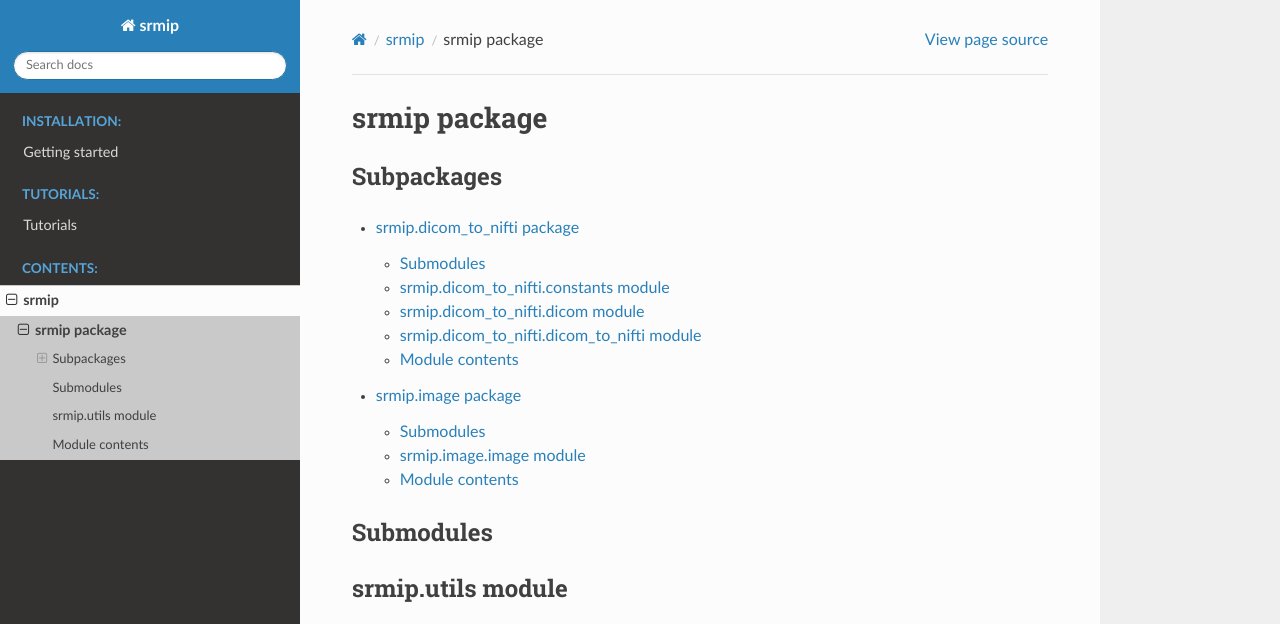
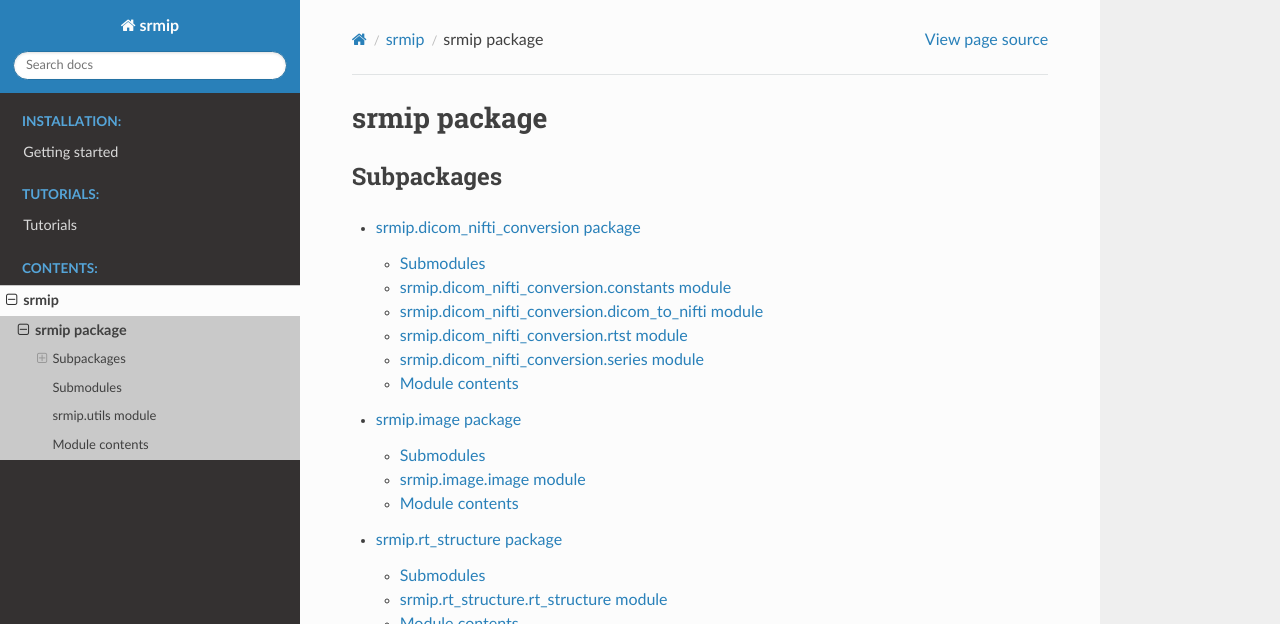
Before and after one commit to pymaitre/resmip, a Sphinx documentation site: the page built from docs/source/srmip.rst, in a window 1280 px wide and 1241 px high, cut to the strip 0-624 px from the top of the window. Built offline with Sphinx 7.4.7 and the Read the Docs theme 2.0.0, drawn with Linux system fonts in a browser that asks for light colours.

```diff
--- /dev/null
+++ b/docs/source/srmip.dicom_nifti_conversion.rst
@@ -0,0 +1,45 @@
+srmip.dicom\_nifti\_conversion package
+======================================
+
+Submodules
+----------
+
+srmip.dicom\_nifti\_conversion.constants module
+-----------------------------------------------
+
+.. automodule:: srmip.dicom_nifti_conversion.constants
+   :members:
+   :undoc-members:
+   :show-inheritance:
+
+srmip.dicom\_nifti\_conversion.dicom\_to\_nifti module
+------------------------------------------------------
+
+.. automodule:: srmip.dicom_nifti_conversion.dicom_to_nifti
+   :members:
+   :undoc-members:
+   :show-inheritance:
+
+srmip.dicom\_nifti\_conversion.rtst module
+------------------------------------------
+
+.. automodule:: srmip.dicom_nifti_conversion.rtst
+   :members:
+   :undoc-members:
+   :show-inheritance:
+
+srmip.dicom\_nifti\_conversion.series module
+--------------------------------------------
+
+.. automodule:: srmip.dicom_nifti_conversion.series
+   :members:
+   :undoc-members:
+   :show-inheritance:
+
+Module contents
+---------------
+
+.. automodule:: srmip.dicom_nifti_conversion
+   :members:
+   :undoc-members:
+   :show-inheritance:
--- a/docs/source/srmip.dicom_to_nifti.rst
+++ /dev/null
@@ -1,37 +0,0 @@
-srmip.dicom\_to\_nifti package
-==============================
-
-Submodules
-----------
-
-srmip.dicom\_to\_nifti.constants module
----------------------------------------
-
-.. automodule:: srmip.dicom_to_nifti.constants
-   :members:
-   :undoc-members:
-   :show-inheritance:
-
-srmip.dicom\_to\_nifti.dicom module
------------------------------------
-
-.. automodule:: srmip.dicom_to_nifti.dicom
-   :members:
-   :undoc-members:
-   :show-inheritance:
-
-srmip.dicom\_to\_nifti.dicom\_to\_nifti module
-----------------------------------------------
-
-.. automodule:: srmip.dicom_to_nifti.dicom_to_nifti
-   :members:
-   :undoc-members:
-   :show-inheritance:
-
-Module contents
----------------
-
-.. automodule:: srmip.dicom_to_nifti
-   :members:
-   :undoc-members:
-   :show-inheritance:
--- a/docs/source/srmip.rst
+++ b/docs/source/srmip.rst
@@ -7,8 +7,9 @@ Subpackages
 .. toctree::
    :maxdepth: 4
 
-   srmip.dicom_to_nifti
+   srmip.dicom_nifti_conversion
    srmip.image
+   srmip.rt_structure
 
 Submodules
 ----------
--- /dev/null
+++ b/docs/source/srmip.rt_structure.rst
@@ -0,0 +1,21 @@
+srmip.rt\_structure package
+===========================
+
+Submodules
+----------
+
+srmip.rt\_structure.rt\_structure module
+----------------------------------------
+
+.. automodule:: srmip.rt_structure.rt_structure
+   :members:
+   :undoc-members:
+   :show-inheritance:
+
+Module contents
+---------------
+
+.. automodule:: srmip.rt_structure
+   :members:
+   :undoc-members:
+   :show-inheritance:
```
